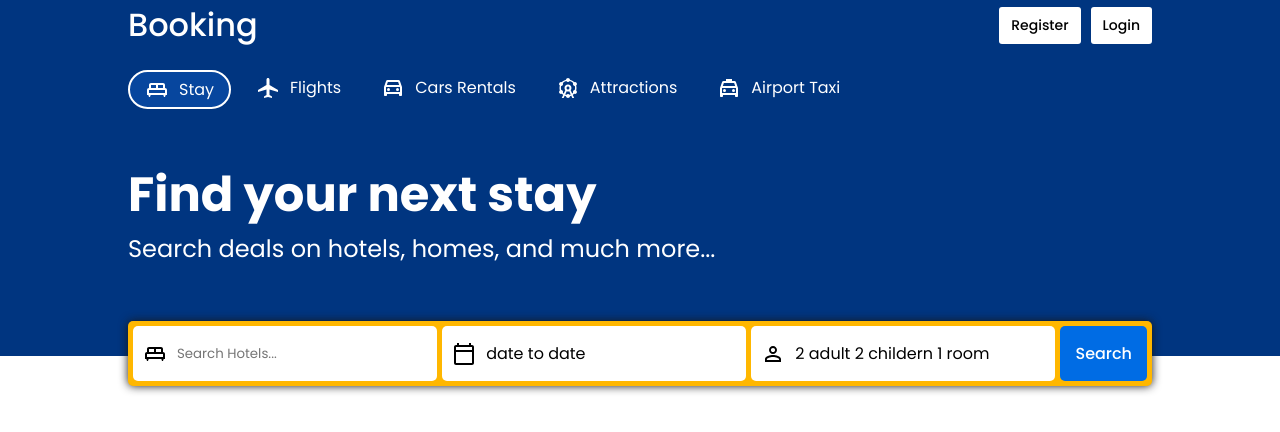
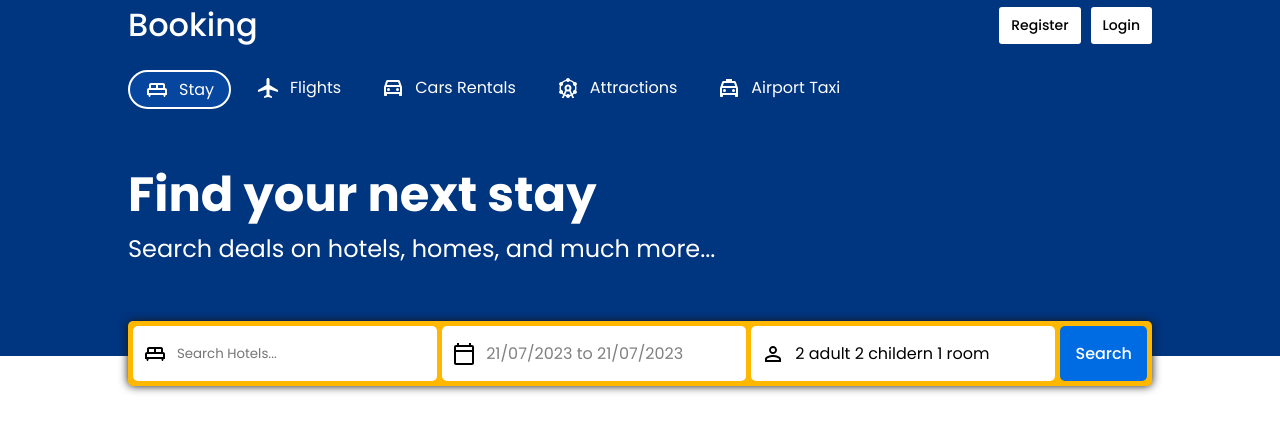
Before and after one commit to RizwanAhmed3000/Hotel-Reservation, a React (Create React App) app in the folder frontend/: page / in a window 1280 px wide. Shown: the top 432 px of the page. Built offline with nearby package versions, Linux system fonts and the light colour scheme.

Commit message:
date range values

```diff
--- a/frontend/src/Components/Search/Search.jsx
+++ b/frontend/src/Components/Search/Search.jsx
@@ -4,13 +4,14 @@ import { DateRange } from 'react-date-range';
 import { useState } from "react";
 import 'react-date-range/dist/styles.css'; // main css file
 import 'react-date-range/dist/theme/default.css'; // theme css file
+import { format } from "date-fns";
 
 export default function Search() {
 
     const [date, setDate] = useState([
         {
             startDate: new Date(),
-            endDate: null,
+            endDate: new Date(),
             key: 'selection'
         }
     ]);
@@ -25,7 +26,7 @@ export default function Search() {
                 </div>
                 <div className="searchItems reactDateRange" onClick={() => setShowDate(!showDate)}>
                     <CalendarTodayOutlined />
-                    <span className="checkInDateInput" >date to date</span>
+                    <span className="checkInDateInput" >{`${format(date[0]?.startDate, "dd/mm/yyyy")} to ${format(date[0]?.endDate, "dd/mm/yyyy")}`}</span>
                     {
                         showDate && <DateRange
                             editableDateInputs={true}
--- a/frontend/src/Components/Search/search.css
+++ b/frontend/src/Components/Search/search.css
@@ -64,3 +64,7 @@
     position: absolute;
     top: 50px;
 }
+
+.checkInDateInput{
+    color: gray;
+}
```
